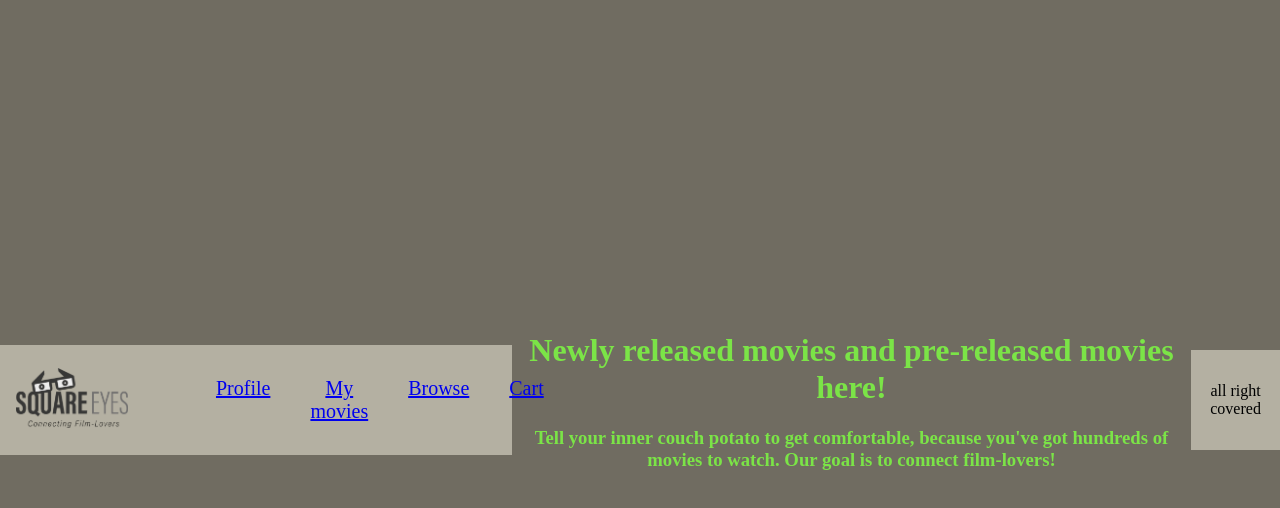
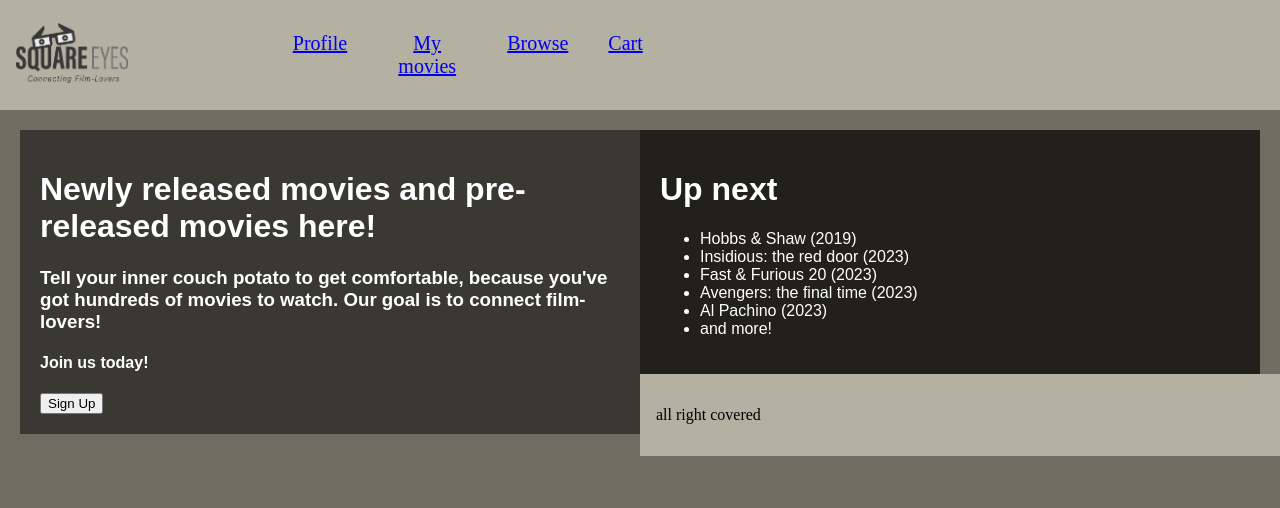
Before and after one commit to OGTrizzy/html-css-course-assignment-OGTrizzy, a plain HTML site: page index.html in a window 1280 px wide. Drawn offline with Linux system fonts and the light colour scheme; files whose address does not match are found by name.

Commit message:
made further progress on main page

```diff
--- a/index.html
+++ b/index.html
@@ -34,10 +34,28 @@
         <!--this is the end of the copied codes, i made some changes to fit the site-->
     </nav>
 </header>
-<div>
-  <h1>Newly released movies and pre-released movies here!</h1>
-  <h3>Tell your inner couch potato to get comfortable, because you've got hundreds of movies to watch.
-    Our goal is to connect film-lovers!</h3>
+<div class="box-container">
+  <div class="box">
+    <h1>Newly released movies and pre-released movies here!</h1>
+    <h3>Tell your inner couch potato to get comfortable, because you've got hundreds of movies to watch.
+      Our goal is to connect film-lovers!</h3>
+
+      <h4>Join us today!</h4>
+      <button>Sign Up</button>
+  </div>
+  <div class ="box-1">
+    <h1>
+      Up next
+    </h1>
+    <ul>
+      <li>Hobbs & Shaw (2019)</li>
+      <li>Insidious: the red door (2023)</li>
+      <li>Fast & Furious 20 (2023)</li>
+      <li>Avengers: the final time (2023)</li>
+      <li>Al Pachino (2023)</li>
+      <li>and more!</li>
+    </ul>
+  </div>
 </div>
 
 
--- a/src/css/styles.css
+++ b/src/css/styles.css
@@ -6,18 +6,17 @@
 /* Feel free to add as many of these imports as you need */
 
 body {
-  color: var(--color-primary);
-  background-color: var(--color-secondary);
   background-color: #706C61;
 }
 
+/*
 .centered {
   display: flex;
   justify-content: center;
   align-items: center;
   justify-content: center;
   text-align: center;
-}
+}*/
 
 .header {
   background-color: #f8f4e380;
@@ -56,10 +55,35 @@ body {
   max-height: auto;
 }
 
+.box-container {
+  padding: 20px;
+}
+
+.box{
+align-items: center;
+width: 50%;
+float: left;
+padding: 20px;
+background-color: rgba(0, 0, 0, 0.485);
+color: white;
+font-family:Arial, Helvetica, sans-serif;
+}
+
+.box-1{
+  text-align: left;
+  width: 50%;
+  float: left;
+  padding: 20px;
+  background-color: rgba(0, 0, 0, 0.699);
+  color: white;
+  font-family:Arial, Helvetica, sans-serif;
+  }
+
 .footer {
   background-color: #f8f4e380;
   color: black;
   padding: 16px;
   display: flex;
   align-items: center;
+  position:static;
 }
```
